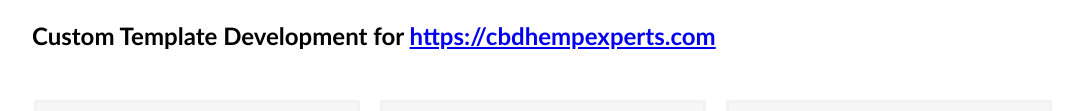
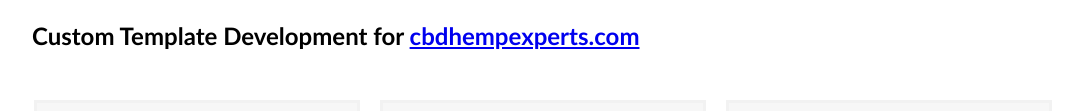
Before and after one commit to mahfuzninja/cbdhempexperts, a plain HTML site: page index.html in a window 1280 px wide. Shown: the part 283-394 px from the top of the page, without its empty margins (16-1099 px from the left). Drawn offline with Linux system fonts and the light colour scheme.

Commit message:
Update index.html

```diff
--- a/index.html
+++ b/index.html
@@ -11,7 +11,7 @@
      <body>
      	<div align="center"><div id="icon"></div></div>
         <div style="display: inline-block; box-sizing: border-box; width: 100%; padding-left: 38px; border: none;"><div id="pro_pic"></div></div>
-        <div style="display: inline-block; box-sizing: border-box; width: 100%; padding-left: 38px; border: none;"><h2>Custom Template Development for <a href="https://cbdhempexperts.com">https://cbdhempexperts.com</a></h2></div>
+        <div style="display: inline-block; box-sizing: border-box; width: 100%; padding-left: 38px; border: none;"><h2>Custom Template Development for <a href="https://cbdhempexperts.com">cbdhempexperts.com</a></h2></div>
         <div align="center" style="margin-left: 30px;">
         <div id="box"><p>Lorem ipsum dolor sit amet, consectetur adipiscing elit, sed do eiusmod tempor incididunt ut labore et dolore magna aliqua. Ut enim ad minim veniam, quis nostrud exercitation ullamco laboris nisi ut aliquip ex ea commodo consequat. Duis aute irure dolor in reprehenderit in voluptate velit esse cillum dolore eu fugiat nulla pariatur. Excepteur sint occaecat cupidatat non proident, sunt in culpa qui officia deserunt mollit anim id est laborum.</p></div>
         <div id="box"><p>Lorem ipsum dolor sit amet, consectetur adipiscing elit, sed do eiusmod tempor incididunt ut labore et dolore magna aliqua. Ut enim ad minim veniam, quis nostrud exercitation ullamco laboris nisi ut aliquip ex ea commodo consequat. Duis aute irure dolor in reprehenderit in voluptate velit esse cillum dolore eu fugiat nulla pariatur. Excepteur sint occaecat cupidatat non proident, sunt in culpa qui officia deserunt mollit anim id est laborum.</p></div>
```
